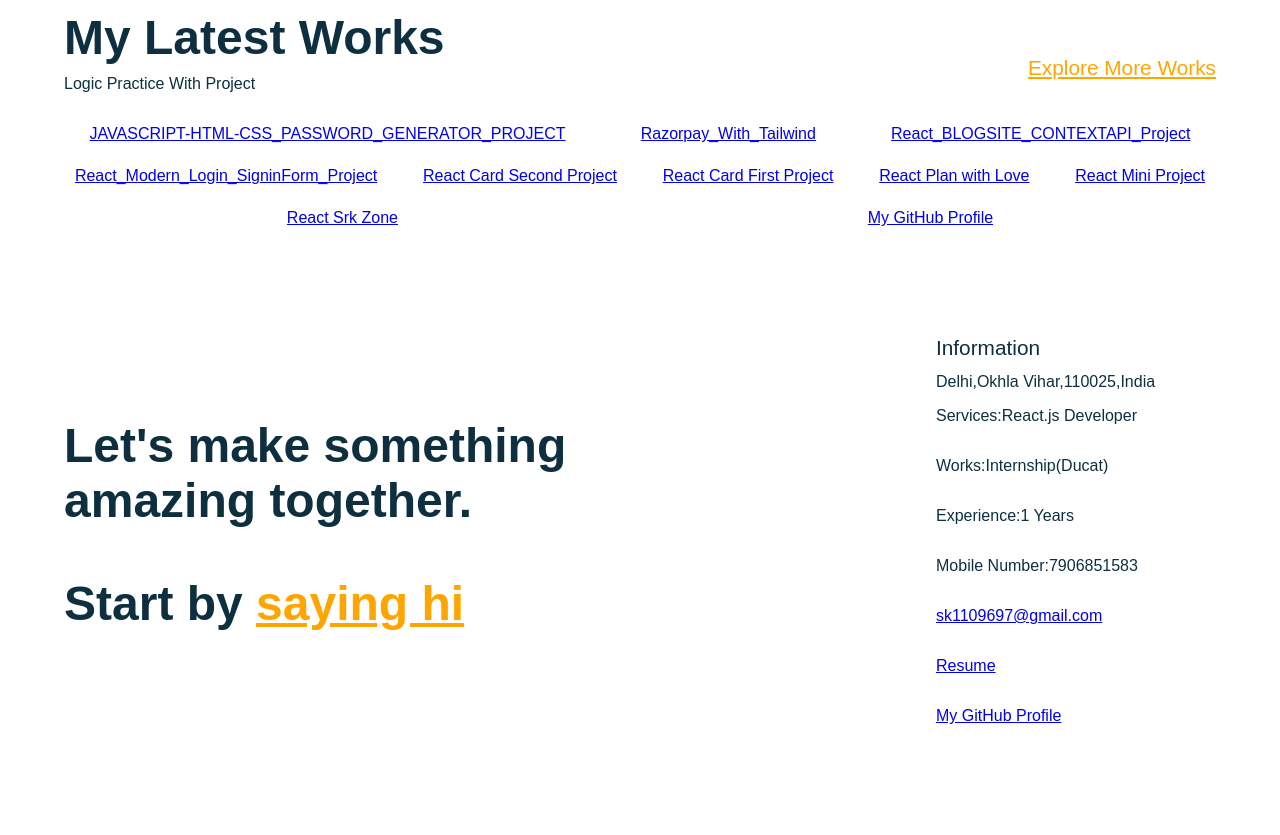
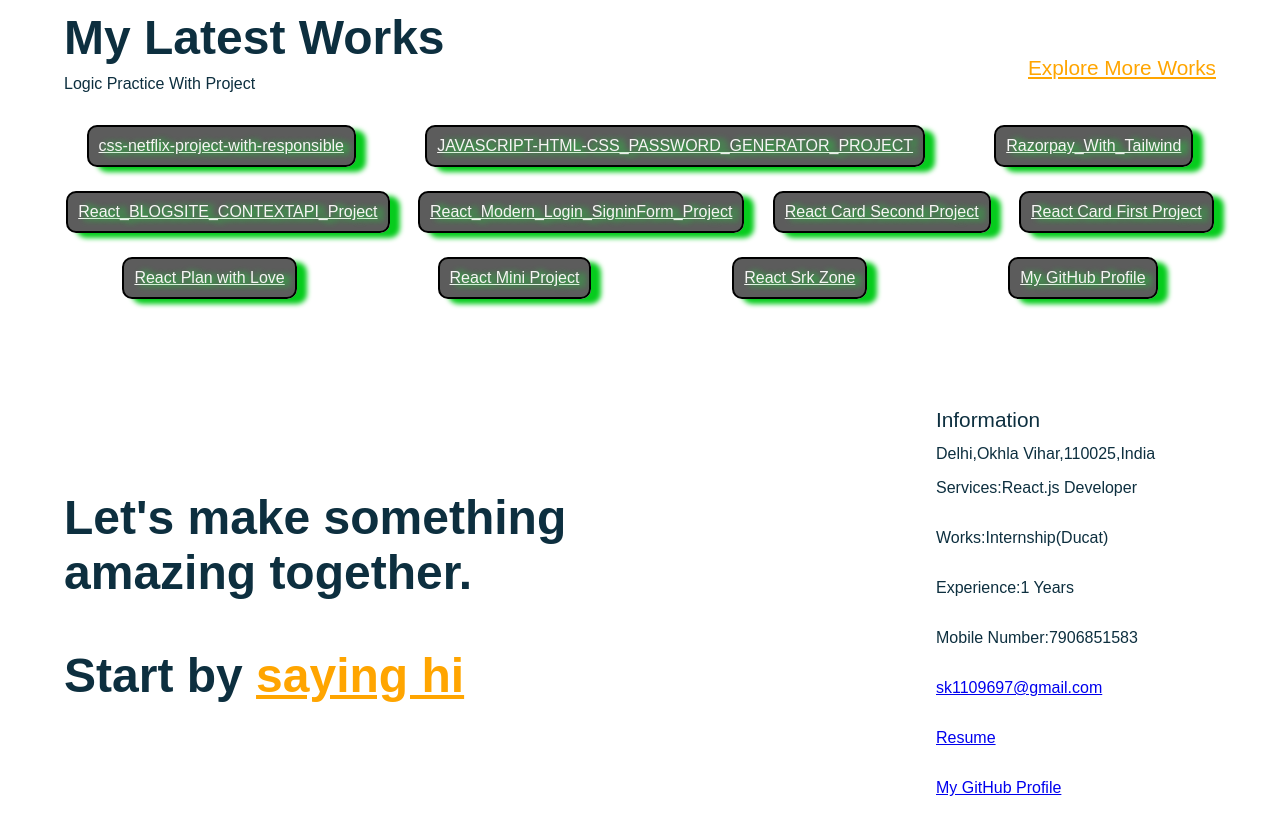
Before and after one commit to Shahrukh-source/My_Portfolio, a React (Vite) app: page / in a window 1280 px wide. Shown: the part 1920-2755 px from the top of the page. Before the commit the page ends 2709 px from the top, so only its background shows below. Built offline with nearby package versions, Linux system fonts and the light colour scheme.

Commit message:
first commit

```diff
--- a/src/components/Portfolio/Portfolio.jsx
+++ b/src/components/Portfolio/Portfolio.jsx
@@ -1,6 +1,7 @@
 import React from "react";
 import { motion } from "framer-motion";
 import css from "./Portfolio.module.scss";
+import csss from "./style.css"
 import { fadeIn, staggerChildren, textVariant, textVariant2 } from "../../utils/motion";
 const Portfolio = () => {
   return (
@@ -26,6 +27,7 @@ const Portfolio = () => {
 
 
         <div className={`flexCenter ${css.showCase}`}>
+        <a className="same" href="https://css-netflix-project-with-responsible.vercel.app/">css-netflix-project-with-responsible</a>
         <a className="same" href="https://javascript-html-css-password-generator-project-wihq.vercel.app/">JAVASCRIPT-HTML-CSS_PASSWORD_GENERATOR_PROJECT</a>
         <a className="same" href="https://razorpay-tailwind-project.vercel.app/">Razorpay_With_Tailwind </a>
         <a className="same" href="https://react-blog-site-with-contextapi.vercel.app/">React_BLOGSITE_CONTEXTAPI_Project </a>
--- a/src/components/Portfolio/Portfolio.module.scss
+++ b/src/components/Portfolio/Portfolio.module.scss
@@ -1,31 +1,29 @@
-@import '../../styles/contants.scss';
+@import "../../styles/contants.scss";
 
-.wrapper{
+.wrapper {
   background: white;
   overflow: hidden;
-    .container{
+  .container {
     flex-direction: column;
     gap: 2rem;
-        .heading{
+    .heading {
       width: 100%;
       justify-content: space-between;
       align-items: flex-end;
       flex-wrap: wrap;
-            >:nth-child(2)
-            {
+      > :nth-child(2) {
         text-decoration: underline;
         color: orange;
         cursor: pointer;
       }
     }
 
-        .showCase{
+    .showCase {
       width: 100%;
       gap: 1.5rem;
       justify-content: space-around;
       flex-wrap: wrap;
-            >img{
-
+      > img {
         @media (max-width: $sm) {
           width: 100%;
         }
@@ -34,12 +32,8 @@
         max-height: 18rem;
         box-shadow: 0px 21px 13px rgba(0, 0, 0, 13%);
         cursor: pointer;
-            }
-        }
-        .same{
-            color: hotpink;
-            text-align: center;
-            background-color: yellow;
+
       }
     }
   }
+}
--- /dev/null
+++ b/src/components/Portfolio/style.css
@@ -0,0 +1,14 @@
+.same {
+  color: rgb(246, 244, 244);
+  text-align: center;
+  background-color: rgb(23, 23, 23, 0.7);
+  box-shadow: 10px 5px 5px rgb(6, 204, 29);
+  text-shadow: 6px 1px 6px rgb(23, 228, 53);
+  border: 2px solid black;
+  border-radius: 10px;
+  padding: 10px;
+  transition: all 1s ease-out;
+}
+.same:hover {
+  background-color: rgb(40, 63, 40);
+}
```
Lines whose indentation alone changed are shown as unchanged.
